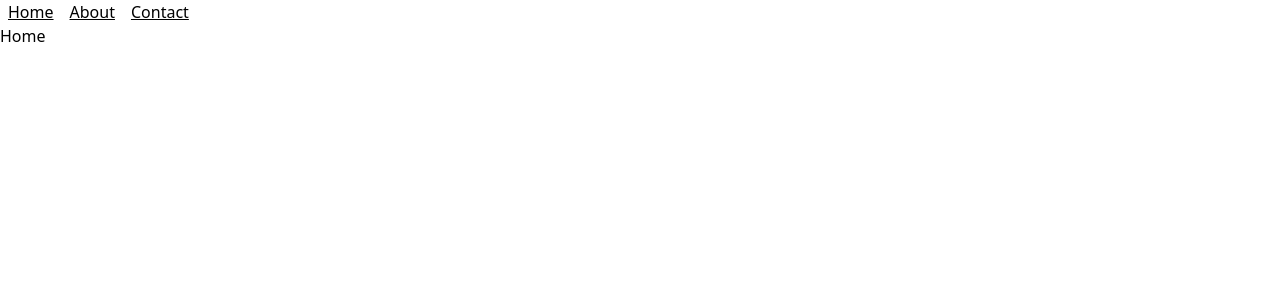
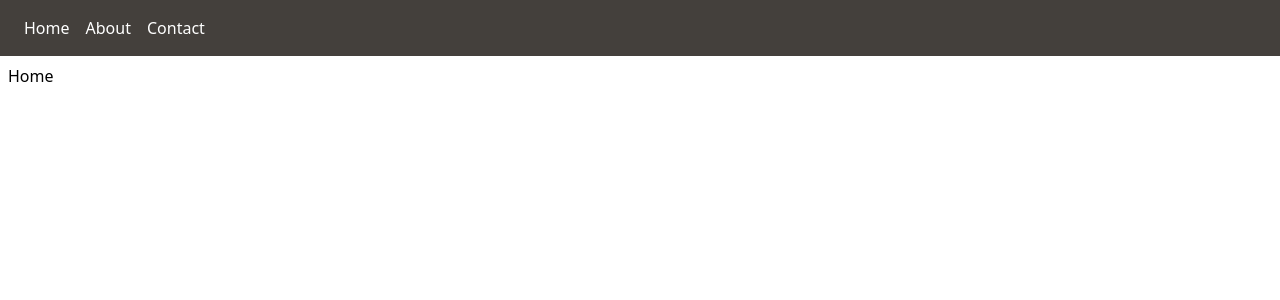
Before and after one commit to bitfumes/nextjs-2022-course, a Next.js app: page / in a window 1280 px wide. Shown: the top 300 px of the page. Built offline with nearby package versions, Linux system fonts and the light colour scheme.

Commit message:
10 Nextjs - create layout component

```diff
--- /dev/null
+++ b/components/Layout.tsx
@@ -0,0 +1,11 @@
+import React from "react";
+import Navbar from "./Navbar";
+
+export default function Layout({ children }) {
+  return (
+    <nav>
+      <Navbar />
+      <div className="p-2">{children}</div>
+    </nav>
+  );
+}
--- a/components/Navbar.tsx
+++ b/components/Navbar.tsx
@@ -3,16 +3,16 @@ import React from "react";
 
 export default function Navbar() {
   return (
-    <>
+    <div className="bg-stone-700 text-white p-4">
       <Link href="/">
-        <a className="mx-2 underline">Home</a>
+        <a className="mx-2 hover:underline">Home</a>
       </Link>
       <Link href="/about">
-        <a className="mx-2 underline">About</a>
+        <a className="mx-2 hover:underline">About</a>
       </Link>
       <Link href="/contact">
-        <a className="mx-2 underline">Contact</a>
+        <a className="mx-2 hover:underline">Contact</a>
       </Link>
-    </>
+    </div>
   );
 }
--- a/pages/about.tsx
+++ b/pages/about.tsx
@@ -1,11 +1,10 @@
 import React from "react";
-import Navbar from "../components/Navbar";
+import Layout from "../components/Layout";
 
 export default function About() {
   return (
-    <nav>
-      <Navbar />
+    <Layout>
       <div>About</div>
-    </nav>
+    </Layout>
   );
 }
--- a/pages/contact.tsx
+++ b/pages/contact.tsx
@@ -1,11 +1,10 @@
 import React from "react";
-import Navbar from "../components/Navbar";
+import Layout from "../components/Layout";
 
 export default function Contact() {
   return (
-    <nav>
-      <Navbar />
+    <Layout>
       <div>Contact</div>
-    </nav>
+    </Layout>
   );
 }
--- a/pages/index.tsx
+++ b/pages/index.tsx
@@ -1,11 +1,10 @@
 import React from "react";
-import Navbar from "../components/Navbar";
+import Layout from "../components/Layout";
 
 export default function Home() {
   return (
-    <nav>
-      <Navbar />
+    <Layout>
       <div>Home</div>
-    </nav>
+    </Layout>
   );
 }
```
